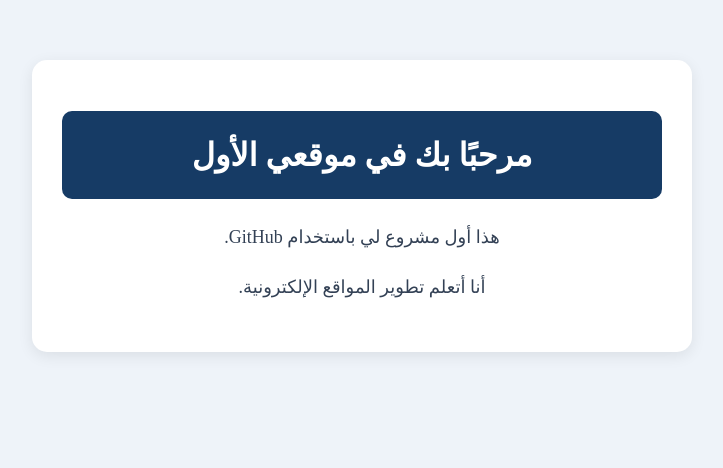
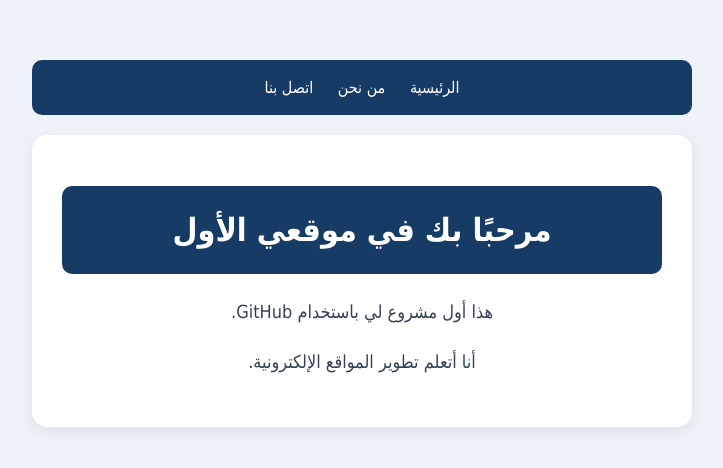
Before and after one commit to kalhf100/My-first-project, a plain HTML site: page index.html in a window 1280 px wide. Shown: the whole page, without its empty margins (278-1001 px from the left). Drawn offline with Linux system fonts and the light colour scheme.

Commit message:
تصحيح قائمة التنقل

```diff
--- a/index.html
+++ b/index.html
@@ -8,11 +8,7 @@
     <style>
         body {
 
-<nav>
-    <a href="index.html">الرئيسية</a>
-    <a href="about.html">من نحن</a>
-    <a href="contact.html">اتصل بنا</a>
-</nav>
+
 
             font-family: Tahoma, Arial, sans-serif;
             background-color: #eef3f9;
@@ -61,7 +57,14 @@ nav a:hover {
 
     </style>
 </head>
-<body>
+    <body>
+
+    <nav>
+    <a href="index.html">الرئيسية</a>
+    <a href="about.html">من نحن</a>
+    <a href="contact.html">اتصل بنا</a>
+</nav>
+
     <div class="card">
         <h1>مرحبًا بك في موقعي الأول</h1>
         <p>هذا أول مشروع لي باستخدام GitHub.</p>
```
